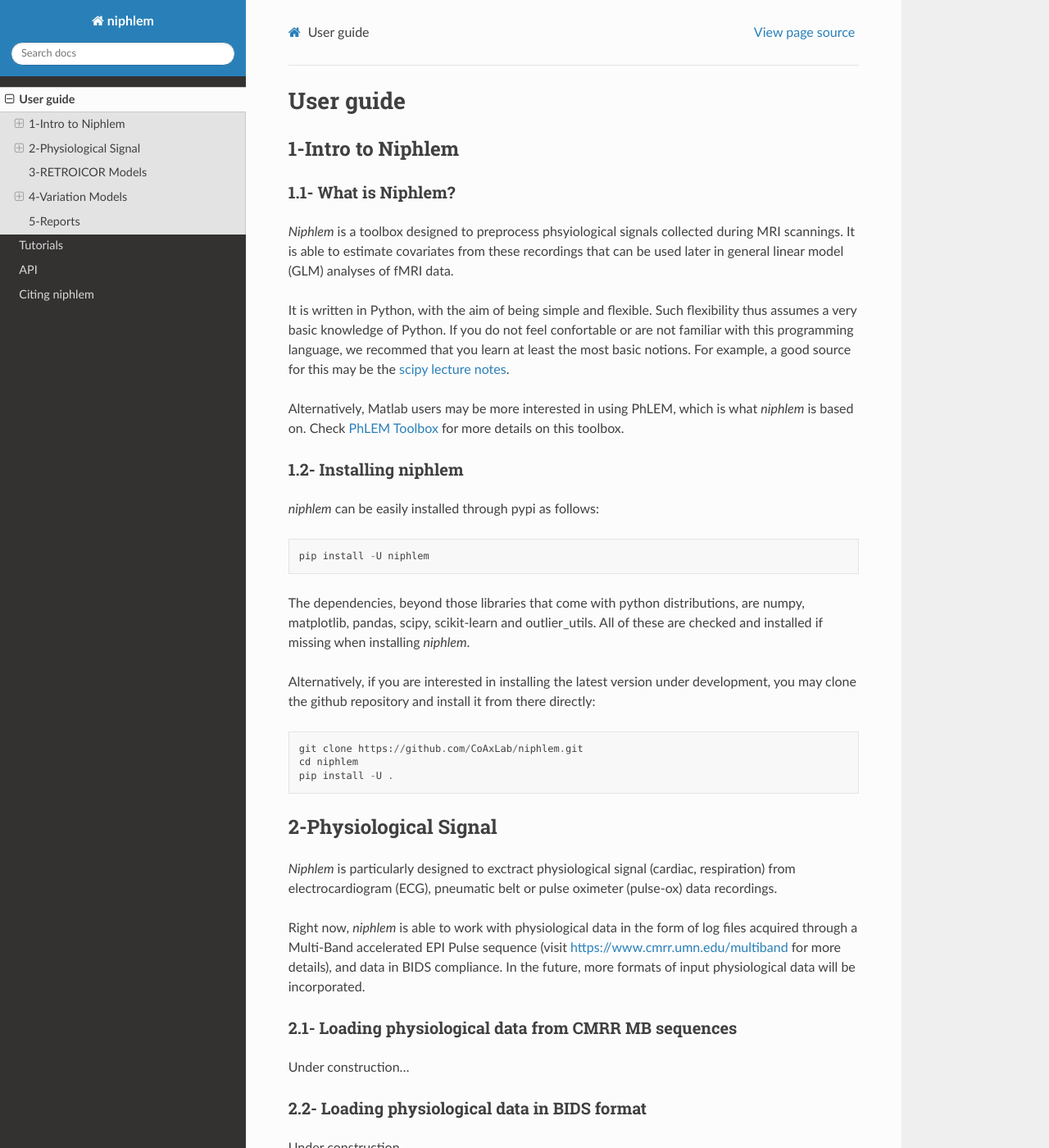
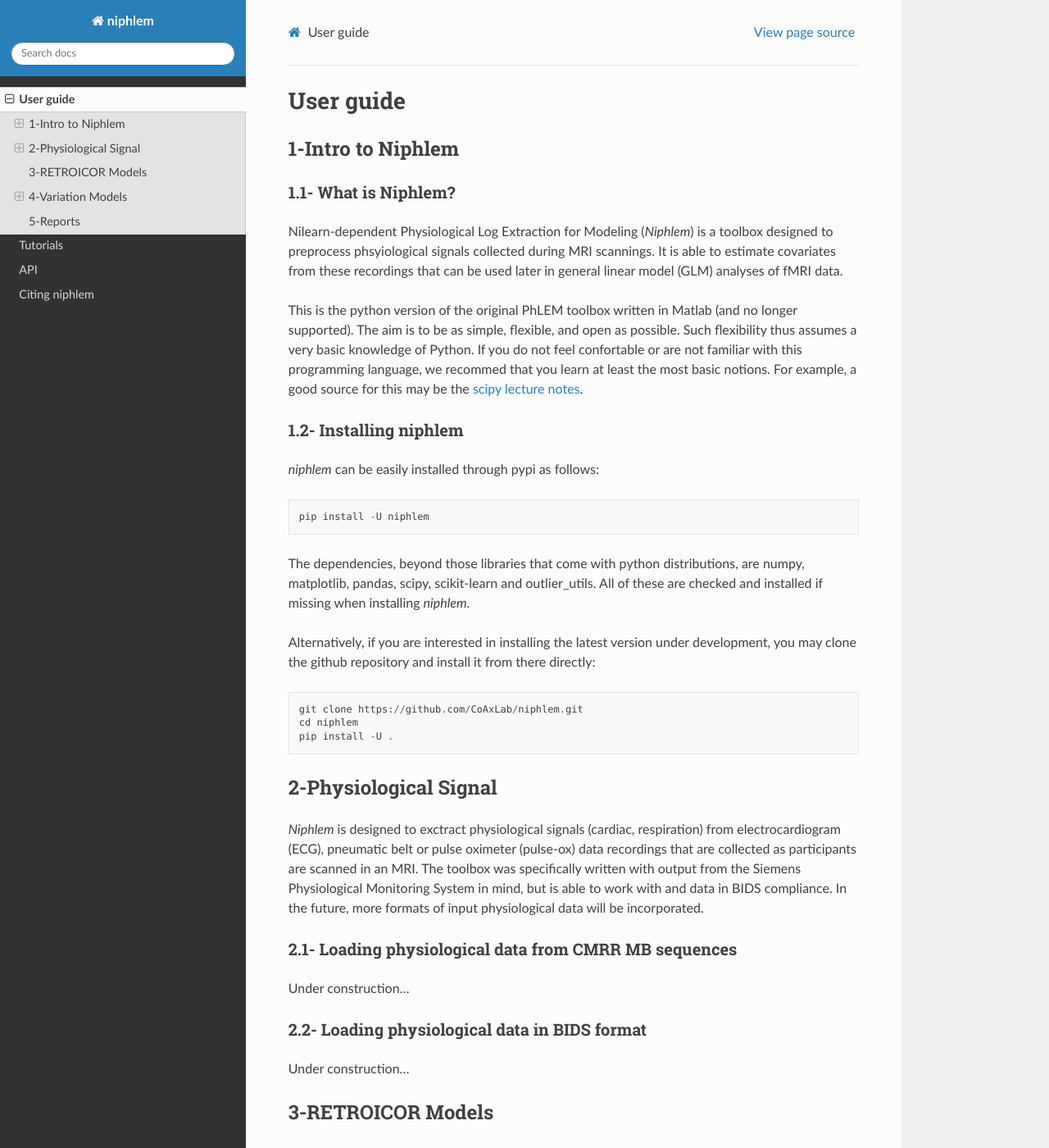
Before and after one commit to CoAxLab/niphlem, a Sphinx documentation site: the page built from docs/user_guide.rst, in a window 1280 px wide and 1400 px high. Shown: the whole window at 82% size. Built offline with Sphinx 7.4.7 and the Read the Docs theme 2.0.0, drawn with Linux system fonts in a browser that asks for light colours; pages that are not in the unit, such as notebooks, are missing from menus.

Commit message:
Users guide changes

```diff
--- a/docs/user_guide.rst
+++ b/docs/user_guide.rst
@@ -9,11 +9,9 @@
 1.1- What is Niphlem?
 ------------------------
 
-*Niphlem* is a toolbox designed to preprocess phsyiological signals collected during MRI scannings. It is able to estimate covariates from these recordings that can be used later in general linear model (GLM) analyses of fMRI data.
+Nilearn-dependent Physiological Log Extraction for Modeling (*Niphlem*) is a toolbox designed to preprocess phsyiological signals collected during MRI scannings. It is able to estimate covariates from these recordings that can be used later in general linear model (GLM) analyses of fMRI data.
 
-It is written in Python, with the aim of being simple and flexible. Such flexibility thus assumes a very basic knowledge of Python. If you do not feel confortable or are not familiar with this programming language, we recommed that you learn at least the most basic notions. For example, a good source for this may be the `scipy lecture notes <http://scipy-lectures.org/>`_.
-
-Alternatively, Matlab users may be more interested in using PhLEM, which is what *niphlem* is based on. Check `PhLEM Toolbox <https://sites.google.com/site/phlemtoolbox/>`_ for more details on this toolbox.
+This is the python version of the original PhLEM toolbox written in Matlab (and no longer supported). The aim is to be as simple, flexible, and open as possible. Such flexibility thus assumes a very basic knowledge of Python. If you do not feel confortable or are not familiar with this programming language, we recommed that you learn at least the most basic notions. For example, a good source for this may be the `scipy lecture notes <http://scipy-lectures.org/>`_.
 
 1.2- Installing niphlem
 ------------------------
@@ -34,9 +32,7 @@
 2-Physiological Signal
 ======================
 
-*Niphlem* is particularly designed to exctract physiological signal (cardiac, respiration) from electrocardiogram (ECG), pneumatic belt or pulse oximeter (pulse-ox) data recordings.
-
-Right now, *niphlem* is able to work with physiological data in the form of log files acquired through a Multi-Band accelerated EPI Pulse sequence (visit `<https://www.cmrr.umn.edu/multiband>`_ for more details), and data in BIDS compliance. In the future, more formats of input physiological data will be incorporated.
+*Niphlem* is designed to exctract physiological signals (cardiac, respiration) from electrocardiogram (ECG), pneumatic belt or pulse oximeter (pulse-ox) data recordings that are collected as participants are scanned in an MRI. The toolbox was specifically written with output from the Siemens Physiological Monitoring System in mind, but is able to work with and data in BIDS compliance. In the future, more formats of input physiological data will be incorporated.
 
 2.1- Loading physiological data from CMRR MB sequences
 ------------------------------------------------------------
```
Also changed, not shown: docs/_sources/user_guide.rst.txt (+3 -7 lines), docs/user_guide.html (+3 -5 lines), docs/searchindex.js.
